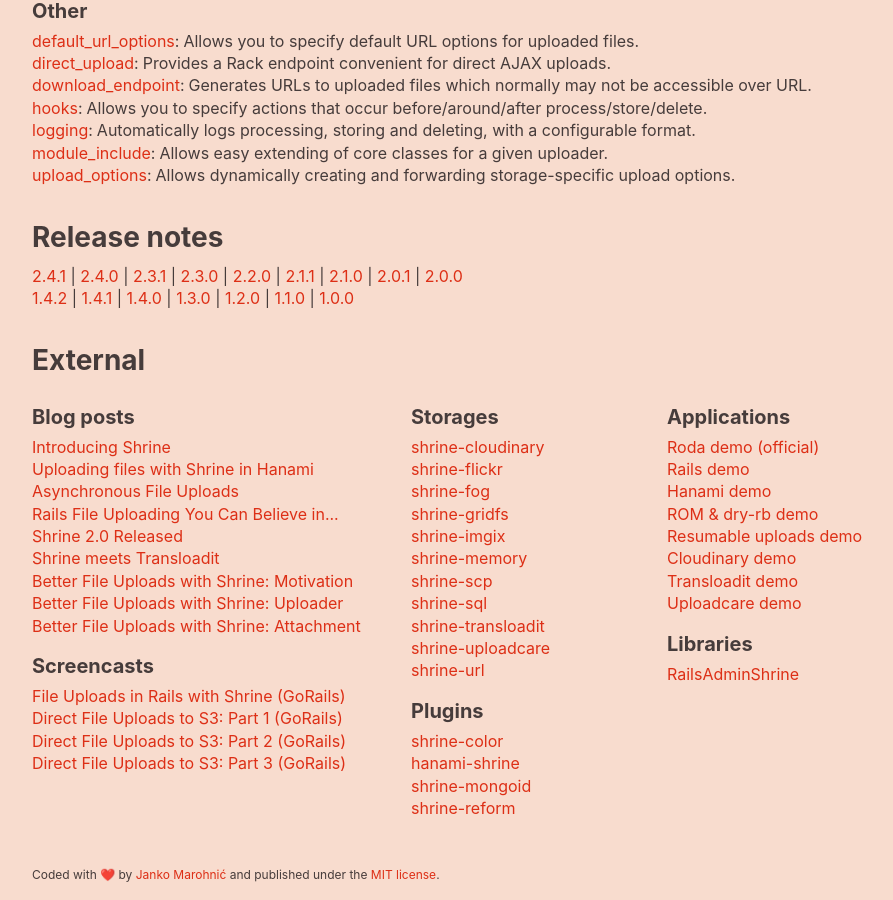
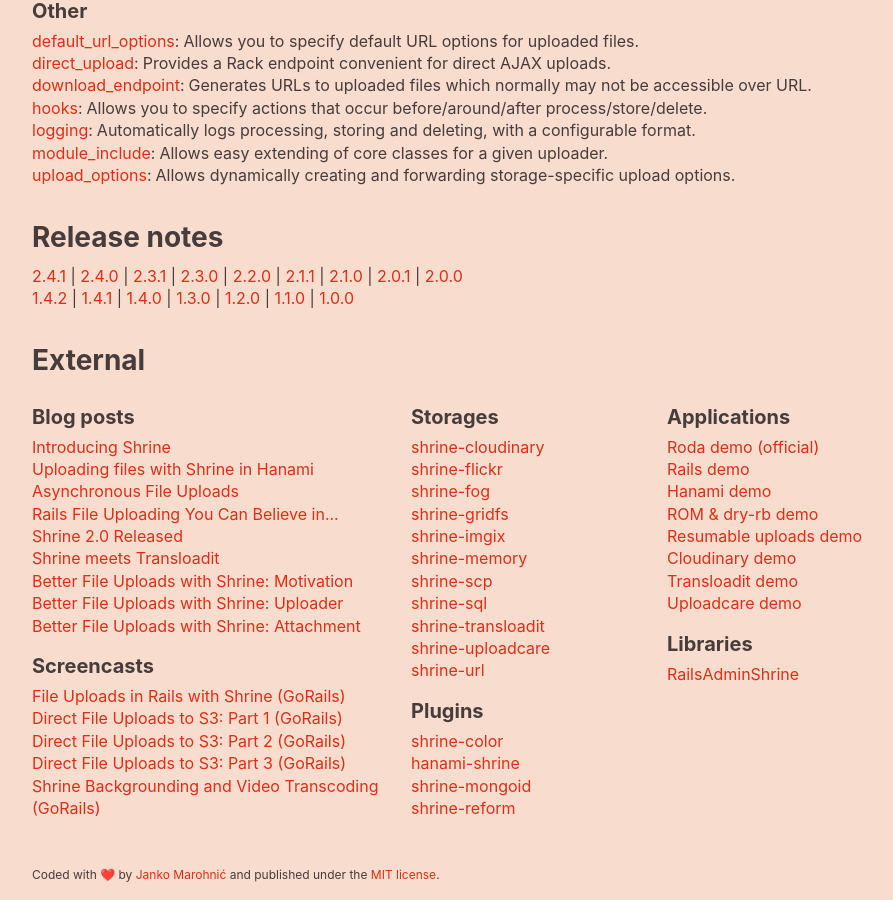
Before and after one commit to avinashcodeer/Romenics, a Jekyll site: the page built from www/index.html, in a window 1280 px wide and 900 px high, scrolled down 1503 px. Shown: the whole window, without its empty margins (106-999 px from the left). Built offline with Jekyll 4.4.1, drawn with Linux system fonts in a browser that asks for light colours; emoji names are drawn with the system emoji font.

Commit message:
Link latest GoRails screencast about backgrounding

```diff
--- a/www/_data/external.yml
+++ b/www/_data/external.yml
@@ -44,6 +44,9 @@
       -
         name: "Direct File Uploads to S3: Part 3 (GoRails)"
         url: https://gorails.com/episodes/direct-file-uploads-to-s3-part-3?autoplay=1
+      -
+        name: "Shrine Backgrounding and Video Transcoding (GoRails)"
+        url: https://gorails.com/episodes/shrine-background-and-video-transcoding?autoplay=1
 -
   -
     title: Storages
```
